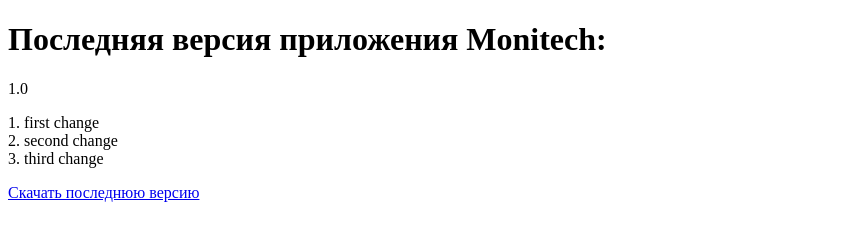
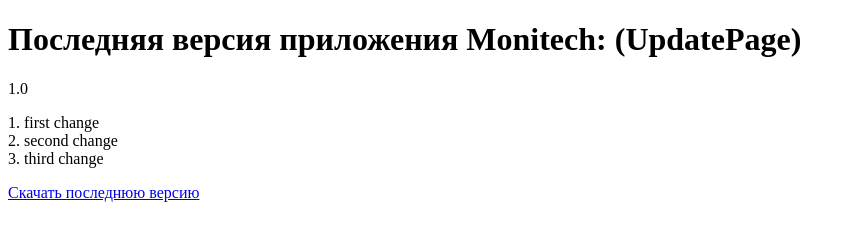
Before and after one commit to Ebaluga/MonitechUpdatePage, a plain HTML site: page index.html in a window 1280 px wide. Shown: the whole page, without its empty margins (0-855 px from the left). Drawn offline with Linux system fonts and the light colour scheme.

Commit message:
Update index.html

```diff
--- a/index.html
+++ b/index.html
@@ -4,7 +4,7 @@
     <title>Последняя версия Monitech</title>
   </head>
   <body>
-    <h1>Последняя версия приложения Monitech:</h1>
+    <h1>Последняя версия приложения Monitech: (UpdatePage)</h1>
     <p class="version">1.0</p>
     <p class="changelog"> 1. first change <br>2. second change <br>3. third change<br></p>
     <a href="YOUR_DOWNLOAD_LINK">Скачать последнюю версию</a>
```
